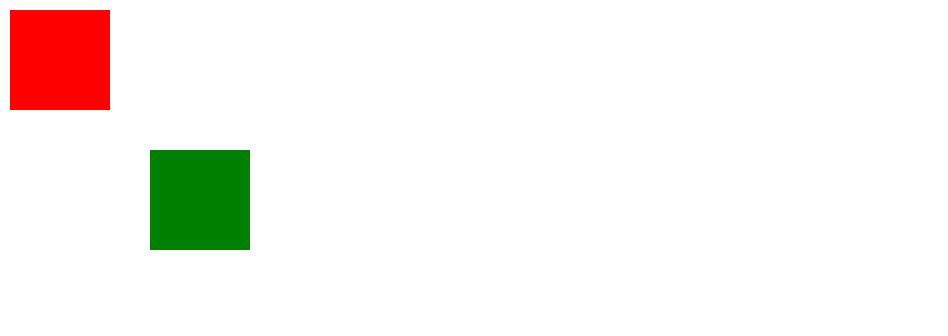
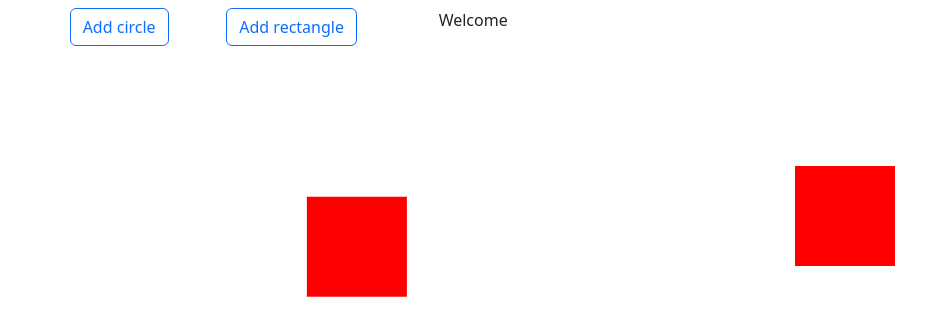
Before and after one commit to itsashishg/assignment, a React (Create React App) app: page / in a window 1280 px wide. Shown: the top 336 px of the page, without its empty margins (0-948 px from the left). Built offline with nearby package versions, Linux system fonts and the light colour scheme.

Commit message:
components updated.

```diff
--- a/src/App.js
+++ b/src/App.js
@@ -1,22 +1,40 @@
 import 'bootstrap/dist/css/bootstrap.min.css';
-import React, { useState } from "react";
+import React, { useState, useRef } from "react";
 import { Layer, Stage } from 'react-konva';
 import './App.css';
 import Rectangle from './components/rectangle';
 import TransformerComponent from './components/transform';
+import 'bootstrap/dist/css/bootstrap.min.css';
+import Button from 'react-bootstrap/Button';
+// import Circle from './components/circle';
 
 
+function getShapesData(type) {
+  return [...Array(2)].map((_, i) => ({
+    id: i.toString(),
+    x: Math.random() * window.innerWidth,
+    y: Math.random() * window.innerHeight,
+    width: 100,
+    height: 100,
+    rotation: 0,
+    fill: 'red',
+    isDragging: false,
+    name: type + i.toString()
+  }));
+}
+
 function App() {
-  const [rectangles, setRectangles] = useState([
-    { x: 10, y: 10, width: 100, height: 100, fill: "red", name: "rect1" },
-    { x: 150, y: 150, width: 100, height: 100, fill: "green", name: "rect2" },
-  ]);
-  const [selectedShapeName, setSelectedShapeName] = useState("");
+  const stageRef = useRef(null);
+  const width = window.innerWidth;
+  const height = 950;
+  var [circle, setCircles] = useState(getShapesData('circle', 3));
+  const [rectangles, setRectangles] = useState(getShapesData('rectangle'));
+  const [selectedShapeID, setSelectedShapeID] = useState("");
 
   const handleStageMouseDown = (e) => {
     // clicked on stage - clear selection
     if (e.target === e.target.getStage()) {
-      setSelectedShapeName("");
+      setSelectedShapeID("");
       return;
     }
 
@@ -31,13 +49,13 @@ function App() {
     const name = e.target.name();
     const rect = rectangles.find((r) => r.name === name);
     if (rect) {
-      setSelectedShapeName(name);
+      setSelectedShapeID(name);
     } else {
-      setSelectedShapeName("");
+      setSelectedShapeID("");
     }
   };
 
-  const handleRectChange = (index, newProps) => {
+  const handleChange = (index, newProps, type) => {
     setRectangles((prevRectangles) => {
       const updatedRectangles = [...prevRectangles];
       updatedRectangles[index] = {
@@ -48,23 +66,86 @@ function App() {
     });
   };
 
+  const [stage, setStage] = useState({ scale: 1, x: 0, y: 0 });
+
+  const scaleRelativeToPoint = (point, increaseScale) => {
+    const scaleBy = 1.02;
+    const stage = stageRef.current;
+    const oldScale = stage.scaleX();
+    const mousePointTo = {
+      x: point.x / oldScale - stage.x() / oldScale,
+      y: point.y / oldScale - stage.y() / oldScale
+    };
+
+    const newScale = increaseScale ? oldScale * scaleBy : oldScale / scaleBy;
+
+    setStage({
+      scale: newScale,
+      x: (point.x / newScale - mousePointTo.x) * newScale,
+      y: (point.y / newScale - mousePointTo.y) * newScale
+    });
+  };
+
+  const handleWheel = (e) => {
+    e.evt.preventDefault();
+    scaleRelativeToPoint(
+      e.target.getStage().getPointerPosition(),
+      e.evt.deltaY < 0
+    );
+  };
+
+  function addNewCircle() {
+    let temp = circle;
+    temp.push({ id: temp.length + 1, x: 500, y: 500, rotation: 0, isDragging: false, fill: "#89b717" });
+    circle = temp;
+    console.log(temp);
+    setCircles(temp);
+  }
+
+  function addNewRectangle() {
+    console.log('addNewRectangle');
+  }
+
+
+
   return (
-    <Stage
-      width={window.innerWidth}
-      height={window.innerHeight}
-      onMouseDown={handleStageMouseDown}
-    >
+    <>
+      <div className='row py-2 m-0'>
+        <div className='col-sm-4'>
+          <span className='d-flex justify-content-evenly'>
+            <span>
+              <Button variant="outline-primary" onClick={() => { addNewCircle() }}>Add circle</Button>
+            </span>
+            <span>
+              <Button variant="outline-primary" onClick={() => { addNewRectangle() }}>Add rectangle</Button>
+            </span>
+          </span>
+        </div>
+        <div className='col-sm-4'>
+          Welcome
+        </div>
+      </div>
+      <Stage width={width} height={height} onWheel={handleWheel} scaleX={stage.scale} scaleY={stage.scale} x={stage.x} y={stage.y} ref={stageRef} onMouseDown={handleStageMouseDown}>
+
         <Layer>
           {rectangles.map((rect, i) => (
             <Rectangle
               key={i}
               {...rect}
-            onTransform={(newProps) => handleRectChange(i, newProps)}
+              onTransform={(newProps) => handleChange(i, newProps)}
             />
           ))}
-        <TransformerComponent selectedShapeName={selectedShapeName} />
+          {/* {circle.map((circle, i) => (
+          <Circle
+            key={i}
+            {...circle}
+            onTransform={(newProps) => handleChange(i, newProps, 'circle')}
+          />
+        ))} */}
+          <TransformerComponent selectedShapeID={selectedShapeID} />
         </Layer>
       </Stage>
+    </>
   );
 }
 export default App;
--- a/src/components/transform.js
+++ b/src/components/transform.js
@@ -1,12 +1,12 @@
 import React, { useEffect, useRef } from "react";
 import { Transformer } from "react-konva";
 
-function TransformerComponent({ selectedShapeName }) {
+function TransformerComponent({ selectedShapeID }) {
     const transformerRef = useRef(null);
 
     const checkNode = () => {
         const stage = transformerRef.current.getStage();
-        const selectedNode = stage.findOne("." + selectedShapeName);
+        const selectedNode = stage.findOne("." + selectedShapeID);
         if (selectedNode === transformerRef.current.node()) {
             return;
         }
@@ -21,7 +21,7 @@ function TransformerComponent({ selectedShapeName }) {
 
     useEffect(() => {
         checkNode();
-    }, [selectedShapeName, transformerRef]);
+    }, [selectedShapeID, transformerRef]);
 
     return (
         <Transformer
```
Also changed, not shown: src/components/circle.js (+21 -0 lines). Lines whose indentation alone changed are shown as unchanged.
